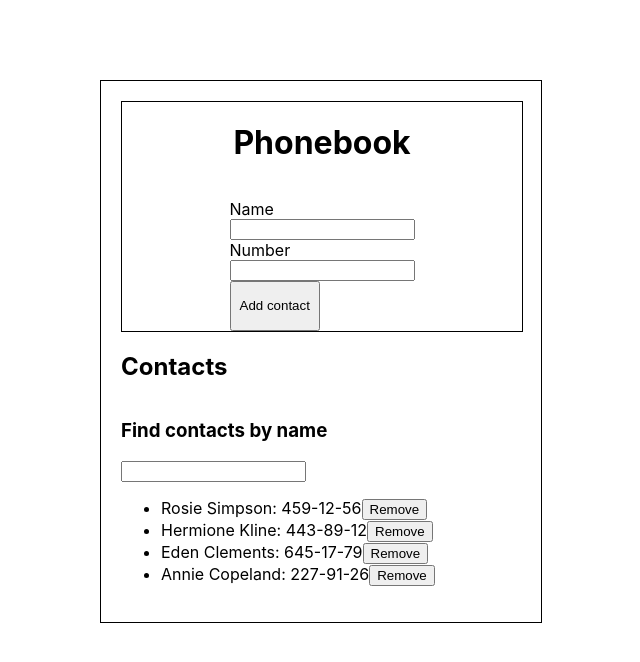
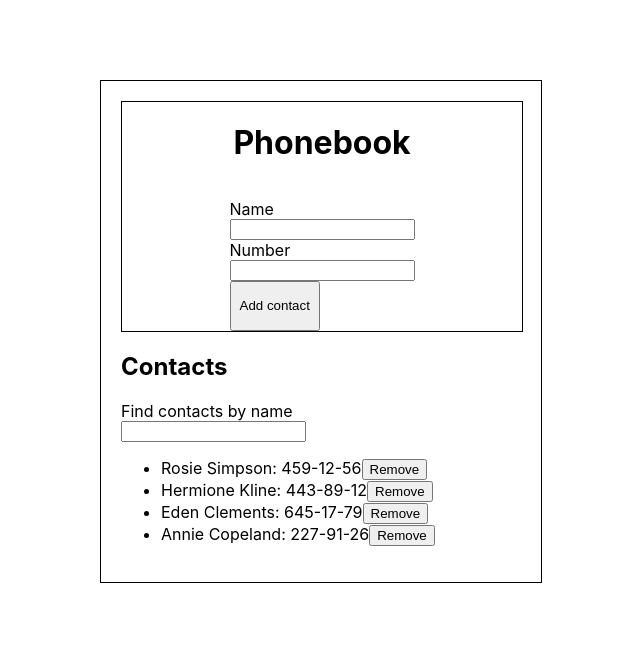
Before and after one commit to NikoNikoUA/goit-react-hw-02-phonebook, a React (Create React App) app: page / in a window 1280 px wide. Shown: the top 662 px of the page, without its empty margins (319-959 px from the left). Built offline with nearby package versions, Linux system fonts and the light colour scheme.

Commit message:
Filter, adding contacts. removing contacts, notifications

```diff
--- a/src/components/App.jsx
+++ b/src/components/App.jsx
@@ -1,4 +1,5 @@
 import React, { Component } from 'react';
+import { Notify } from 'notiflix/build/notiflix-notify-aio';
 import { nanoid } from 'nanoid'
 import css from './App.module.css'
 
@@ -18,28 +19,55 @@ state = {
 
   }
 
-  onRemoveContact = contactId => {
-    this.setState(prevState => ({
+  onRemoveContact = (contactId) => {
+     this.setState(prevState => ({
       contacts: prevState.contacts.filter(contact => contact.id !== contactId)
     }))
+    Notify.success('The contact has been successfully removed',
+        {
+        width: '100%',
+        borderRadius: '10px',
+        position: 'top',
+      });
   }
 
-  onAddingContact = (data) => {
-    console.log(data);
+  onAddingContact = ({name, number}) => {
+    console.log({name, number});
     const contact = {
-      name: data.name,
-      number: data.number,
+      name,
+      number,
       id: nanoid(),
     }
     this.setState(prevState => {
       return {
         contacts: [...prevState.contacts, contact],
       };
-    });
+    } );
+    Notify.success(`${name} has been successfully added to your contacts`,
+        {
+        width: '100%',
+        borderRadius: '10px',
+        position: 'top',
+      });
+   }
+
+  onFilterChange = event => {
+    this.setState({ filter: event.currentTarget.value })
   }
 
+  onFilteringContacts = () => {
+    const { contacts, filter } = this.state;
+    const normalizedFilter = filter.toLowerCase()
+    return contacts.filter(contact => contact.name.toLowerCase().includes(normalizedFilter));
+
+  }
 
   render() {
+
+    const { filter } = this.state;
+
+    const filteredContacts = this.onFilteringContacts();
+
    return (
     <div className={css.container}>
       <div className={css.formContainer}>
@@ -48,8 +76,8 @@ state = {
         </div>
 
   <h2 className={css.contactsHeating}>Contacts</h2>
-  <Filter />
-      <ContactList contacts={this.state.contacts} onRemoveContact={this.onRemoveContact} />
+       <Filter value={filter} onChange={ this.onFilterChange} />
+      <ContactList contacts={filteredContacts} onRemoveContact={this.onRemoveContact} />
     </div>
   )
 }
--- a/src/components/ContactList/ContactList.js
+++ b/src/components/ContactList/ContactList.js
@@ -8,6 +8,7 @@ export const ContactList = ({ contacts, onRemoveContact }) => {
         return (
           <ContactListItem
             key={id}
+            id={id}
             name={name}
             number={number}
             onRemoveContact={onRemoveContact}
--- a/src/components/Filter/Filter.js
+++ b/src/components/Filter/Filter.js
@@ -1,10 +1,17 @@
 import css from './Filter.module.css';
 
-export const Filter = () => {
+export const Filter = ({ value, onChange }) => {
   return (
     <>
-      <h3 className={css.filterHeading}>Find contacts by name</h3>
-      <input className={css.inputFilter} type="text"></input>
+      <label className={css.labelFilter}>
+        Find contacts by name
+        <input
+          className={css.inputFilter}
+          type="text"
+          value={value}
+          onChange={onChange}
+        ></input>
+      </label>
     </>
   );
 };
--- a/src/components/Filter/Filter.module.css
+++ b/src/components/Filter/Filter.module.css
@@ -1,4 +1,4 @@
-.filterHeading {
+.labelFilter {
 }
 
 .inputFilter {
```
